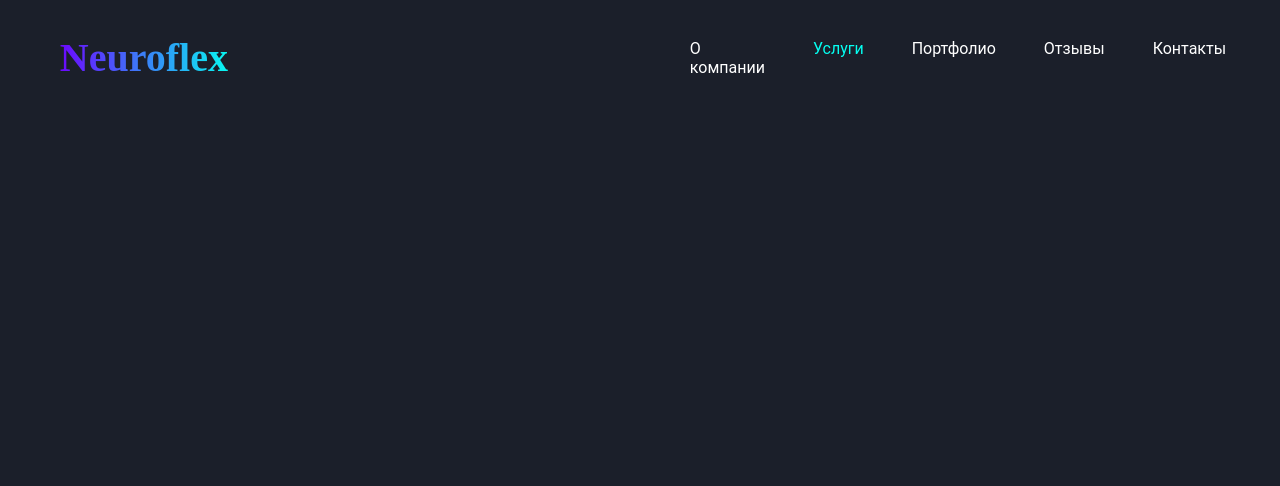
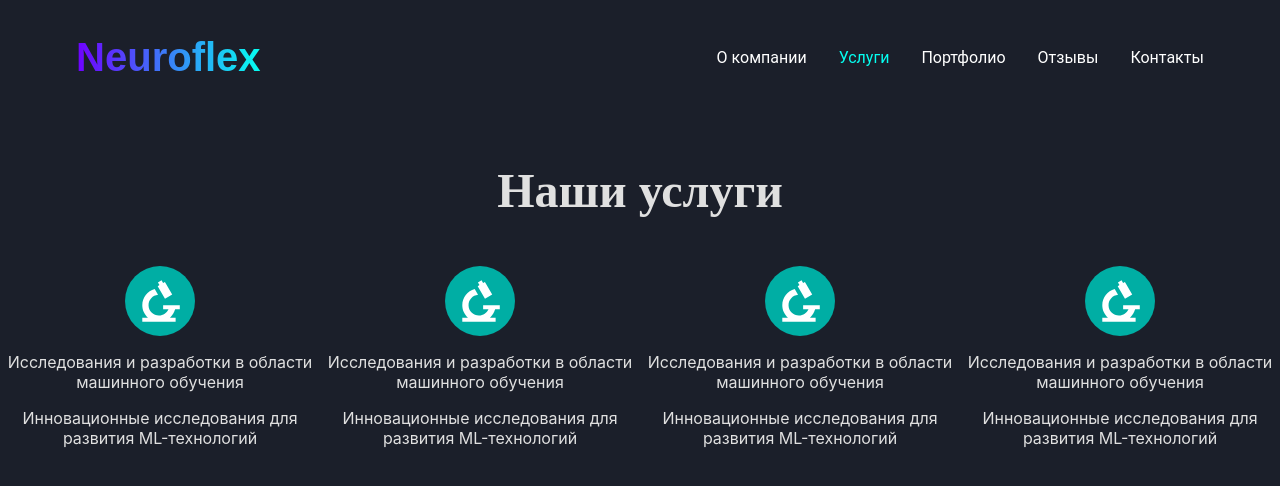
Before and after one commit to NeuroFlexDev/Landing, a React (Create React App) app: page /services in a window 1280 px wide. Shown: the top 486 px of the page. Built offline with nearby package versions, Linux system fonts and the light colour scheme.

Commit message:
pu pu pu

```diff
--- /dev/null
+++ b/src/About/AboutPage.css
@@ -0,0 +1,35 @@
+.AboutPage-div {
+    display: flex;
+    justify-content: center;
+}
+.Neuroflex-team {
+    color: white;
+    display: flex;
+    justify-content: center;
+    width: 70%;
+    gap: 4.5em;
+  }
+
+  .Neuroflex-team-left {
+    width: 50%;
+    font-family: "Montserrat";
+    font-style: italic;
+    font-weight: 600;
+    font-size: 36px;
+  }
+
+  .Neuroflex-team-right {
+    width: 50%;
+    font-family: "Roboto";
+    font-style: normal;
+    font-weight: 600;
+    font-size: 24px;
+  }
+
+  .Neuroflex-team-right span {
+    background: linear-gradient(93.41deg, #b388eb 0%, #00aea4 60%);
+    -webkit-background-clip: text;
+    -webkit-text-fill-color: transparent;
+    background-clip: text;
+    text-fill-color: transparent;
+  }
--- a/src/About/AboutPage.jsx
+++ b/src/About/AboutPage.jsx
@@ -1,9 +1,10 @@
-import React from 'react'
+import React from "react";
+import "./AboutPage.css"
 
 export const AboutPage = () => {
   return (
-    <div>
-            {/* <div className="Neuroflex-team">
+    <div className="AboutPage-div">
+      <div className="Neuroflex-team">
         <div className="Neuroflex-team-left">
           <p>
             «NeuroFlex» — это команда профессионалов, специализирующихся на
@@ -20,8 +21,7 @@ export const AboutPage = () => {
             своего успеха.
           </p>
         </div>
-      </div> */}
-
+      </div>
     </div>
-  )
-}
+  );
+};
--- a/src/App.js
+++ b/src/App.js
@@ -3,6 +3,7 @@ import { Header } from "./Header/Header";
 import { BrowserRouter as Router, Route, Routes } from "react-router-dom";
 import { AboutPage } from "./About/AboutPage";
 import { MainPage } from "./MainPage/MainPage";
+import { ServicePage } from "./SevicePage/ServicePage";
 
 function App() {
   return (
@@ -10,8 +11,8 @@ function App() {
       <Header />
       <Routes>
         <Route path="/" element={<MainPage />} />
-
         <Route path="/about" element={<AboutPage />} />
+        <Route path="/services" element={<ServicePage />} />
       </Routes>
     </Router>
   );
--- a/src/Header/Header.css
+++ b/src/Header/Header.css
@@ -1,35 +1,31 @@
 .Header-div {
   display: flex;
   justify-content: center;
-
 }
 .Header-div nav {
   display: flex;
   align-items: center;
   justify-content: center;
   gap: 28.5em;
-  width: 72%;
-  font: 400 16px "Roboto", sans-serif;
-
+  width: 100%;
 }
 
 .Company-info {
   display: flex;
   justify-content: flex-end;
-  gap: 3em;
-  /* margin-right: 15em; */
+  gap: 2em;
+  font: 400 16px "Roboto", sans-serif;
 }
 
 .Logotype {
   text-align: center;
-    /* margin-left: 18em; */
 }
 
 #Logotype {
-  width: 180px;
+  width: 100%;
   height: 49px;
 
-  font-family: "Montserrat";
+  font-family: "Montserrat", sans-serif !important;
   font-style: normal;
   font-weight: 600;
   font-size: 40px;
@@ -41,13 +37,12 @@
   background-clip: text;
 }
 
-.Company-info a {
+.Company-info a{
   color: white;
 }
 
-
 .Company-info a:hover {
-    color: #6f00ff
+  color: #6f00ff;
 }
 
 .active {
--- a/src/MainPage/MainPage.css
+++ b/src/MainPage/MainPage.css
@@ -69,37 +69,6 @@
   display: flex;
 }
 
-.Neuroflex-team {
-  color: white;
-  display: flex;
-  justify-content: center;
-  width: 70%;
-  gap: 4.5em;
-}
-
-.Neuroflex-team-left {
-  width: 50%;
-  font-family: "Montserrat";
-  font-style: italic;
-  font-weight: 600;
-  font-size: 36px;
-}
-
-.Neuroflex-team-right {
-  width: 50%;
-  font-family: "Roboto";
-  font-style: normal;
-  font-weight: 600;
-  font-size: 24px;
-}
-
-.Neuroflex-team-right span {
-  background: linear-gradient(93.41deg, #b388eb 0%, #00aea4 60%);
-  -webkit-background-clip: text;
-  -webkit-text-fill-color: transparent;
-  background-clip: text;
-  text-fill-color: transparent;
-}
 
 
 .MainPage {
--- /dev/null
+++ b/src/SevicePage/Icons/MicroscopeIcon.jsx
@@ -0,0 +1,19 @@
+import React from "react";
+
+export const MicroscopeIcon = () => {
+  return (
+    <svg
+      width="70"
+      height="70"
+      viewBox="0 0 70 70"
+      fill="none"
+      xmlns="http://www.w3.org/2000/svg"
+    >
+      <circle cx="35" cy="35" r="35" fill="#00AEA4" />
+      <path
+        d="M29.7084 23.0833L33.0209 28.75C27.6459 29.2917 23.5417 33.7708 23.5417 39.1667C23.5417 41.9293 24.6392 44.5789 26.5927 46.5324C28.5462 48.4859 31.1957 49.5833 33.9584 49.5833C38.2292 49.5833 41.8959 47.0208 43.5001 43.3333H38.1251V39.1667H54.7917V43.3333H50.1042C49.2621 46.5587 47.4778 49.46 44.9792 51.6667H50.6251V55.8333H17.2917V51.6667H22.9376C21.1636 50.1029 19.7426 48.1796 18.7692 46.0244C17.7958 43.8692 17.2921 41.5315 17.2917 39.1667C17.2917 31.6042 22.4167 25 29.7084 23.0833ZM36.5417 14.3125L38.1251 17.0208L39.9167 15.9792L47.2084 28.6042L39.9792 32.7708L32.6876 20.1458L34.5001 19.1042L32.9167 16.3958L36.5417 14.3125Z"
+        fill="white"
+      />
+    </svg>
+  );
+};
--- /dev/null
+++ b/src/SevicePage/ServicePage.css
@@ -0,0 +1,37 @@
+.ServicePage-div {
+  display: flex;
+  justify-content: center;
+  color: #e0e0e0;
+  align-items: center;
+  flex-direction: column;
+}
+
+#services-p {
+  font-family: "Montserrat";
+  font-size: 48px;
+  font-weight: 600;
+}
+
+.Service-blocks {
+  display: flex;
+  flex-direction: row;
+}
+
+.Cards {
+  width: 350px;
+  display: flex;
+  justify-content: center;
+}
+
+.Card-1 {
+  display: flex;
+  flex-direction: column;
+  justify-content: center;
+  align-items: center;
+  text-align: center;
+  align-items: center;
+}
+
+.MicroscopeIcon {
+  color: #00aea4;
+}
--- /dev/null
+++ b/src/SevicePage/ServicePage.jsx
@@ -0,0 +1,60 @@
+import React from "react";
+import "./ServicePage.css";
+import { MicroscopeIcon } from "./Icons/MicroscopeIcon";
+
+export const ServicePage = () => {
+  return (
+    <div className="ServicePage-div">
+      <p id="services-p">Наши услуги</p>
+      <div className="Service-blocks">
+        <div className="Card-1">
+          <MicroscopeIcon />
+          <div>
+            <p id="card-header">
+              Исследования и разработки в области машинного обучения
+            </p>
+            <p id="card-description">
+              Инновационные исследования для развития ML-технологий
+            </p>
+          </div>
+        </div>
+
+        <div className="Card-1">
+          <MicroscopeIcon />
+          <div>
+            <p id="card-header">
+              Исследования и разработки в области машинного обучения
+            </p>
+            <p id="card-description">
+              Инновационные исследования для развития ML-технологий
+            </p>
+          </div>
+        </div>
+
+        <div className="Card-1">
+          <MicroscopeIcon />
+          <div>
+            <p id="card-header">
+              Исследования и разработки в области машинного обучения
+            </p>
+            <p id="card-description">
+              Инновационные исследования для развития ML-технологий
+            </p>
+          </div>
+        </div>
+
+        <div className="Card-1">
+          <MicroscopeIcon />
+          <div>
+            <p id="card-header">
+              Исследования и разработки в области машинного обучения
+            </p>
+            <p id="card-description">
+              Инновационные исследования для развития ML-технологий
+            </p>
+          </div>
+        </div>
+      </div>
+    </div>
+  );
+};
```
Lines whose indentation alone changed are shown as unchanged.
